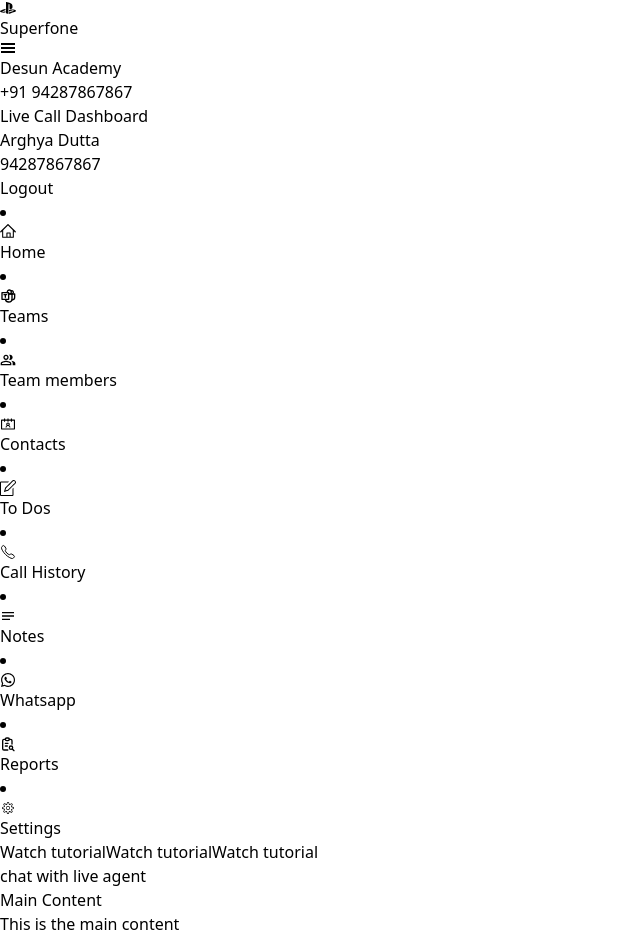
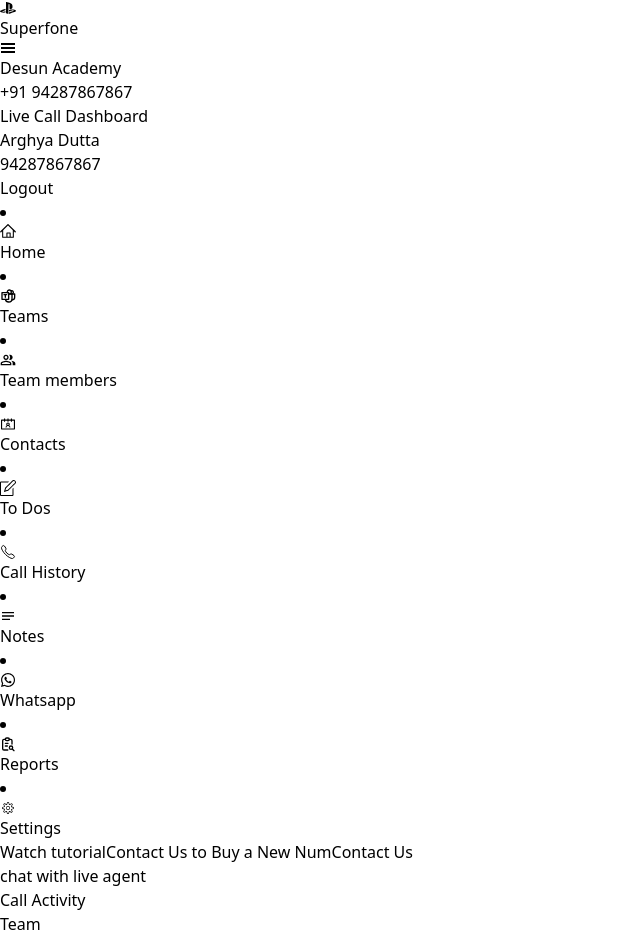
Before and after one commit to mdkalam-desuntech/SalesBook-web-app, a React (Vite) app: page / in a window 1280 px wide. Shown: the top 940 px of the page, without its empty margins (0-640 px from the left). Built offline with nearby package versions, Linux system fonts and the light colour scheme.

Commit message:
breadCrumbs and reports page

```diff
--- a/src/App.jsx
+++ b/src/App.jsx
@@ -1,21 +1,20 @@
 import "./App.css";
 import Header from "./components/Header";
+import ReportScreen from "./components/PageBody/ReportScreen";
 import Sidebar from "./components/Sidebar";
 
 export default function App() {
   return (
     <>
       <Header />
-      <div className="flex  bg-gray-100">
+      <div className="flex ">
         <div className="flex flex-col w-56 bg-white border-r border-gray-300">
           <Sidebar />
         </div>
-        <div className="flex-1 p-6">
-          <h1 className="text-3xl font-bold">Main Content</h1>
-          <p className="mt-4 text-gray-600">This is the main content</p>
+        <div className="flex-1 p-2">
+          <ReportScreen />
         </div>
       </div>
     </>
   );
-
 }
--- /dev/null
+++ b/src/components/Breadcrumbs.jsx
@@ -0,0 +1,36 @@
+import React, { useState } from "react";
+
+const Breadcrumbs = () => {
+  const [active, setActive] = useState("Customers");
+
+  const handleClick = (breadcrumb) => {
+    setActive(breadcrumb);
+  };
+
+  return (
+    <nav
+      className="flex border-b-[1px] border-gray-400 "
+      aria-label="Breadcrumb"
+    >
+      <ol className="inline-flex items-center space-x-1 md:space-x-3">
+        {["Call Activity", "Team", "Customers"].map((breadcrumb) => (
+          <li key={breadcrumb} className="inline-flex items-center ">
+            <a
+              href="#"
+              className={`inline-flex items-center text-sm font-normal p-1 ${
+                active === breadcrumb
+                  ? "text-blue-600 border-b-2 border-blue-600"
+                  : "text-black hover:text-blue-600"
+              }`}
+              onClick={() => handleClick(breadcrumb)}
+            >
+              {breadcrumb}
+            </a>
+          </li>
+        ))}
+      </ol>
+    </nav>
+  );
+};
+
+export default Breadcrumbs;
--- /dev/null
+++ b/src/components/PageBody/ReportScreen.jsx
@@ -0,0 +1,13 @@
+import React from 'react'
+import Breadcrumbs from '../Breadcrumbs'
+
+const ReportScreen = () => {
+  return (
+    <div className='h-full '>
+     <Breadcrumbs/>
+
+    </div>
+  )
+}
+
+export default ReportScreen
--- a/src/components/Sidebar.jsx
+++ b/src/components/Sidebar.jsx
@@ -121,14 +121,14 @@ const Sidebar = () => {
           type="submit"
           className="w-full my-2 relative bg-blue-700 border border-gray-500 rounded focus:ring-4 focus:ring-blue-300 font-sm text-sm px-2 py-1.5 text-center text-white	text-xs	 dark:shadow-sm dark:shadow-blue-800/80"
         >
-          Watch tutorial
+          Contact Us to Buy a New Num
         </Button>
 
         <Button
           type="submit"
           className="w-full mb-2 relative bg-transprant border border-gray-500 rounded focus:ring-4 focus:ring-blue-300 font-sm text-sm px-2 py-1.5 text-center text-black	text-xs	 dark:shadow-sm dark:shadow-blue-800/80"
         >
-          Watch tutorial
+          Contact Us
         </Button>
 
         <p className="text-blue-800	text-center font-medium	 mb-2 text-sm underline">
```
